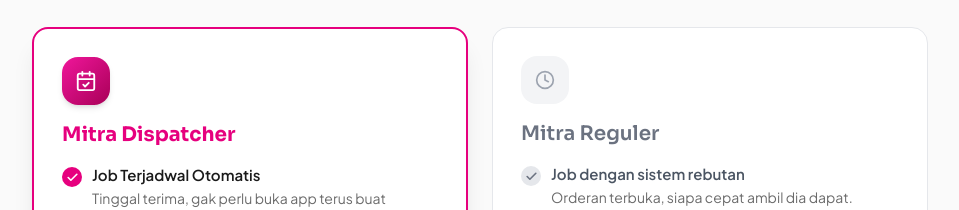
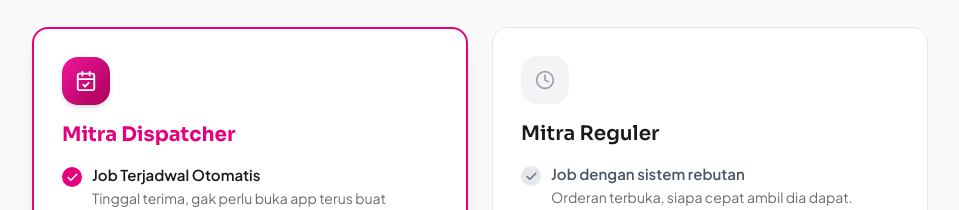
Before and after one commit to sejasaweb-app/rekrutmen-sejasa, a Next.js app: page / in a window 1280 px wide. Shown: the part 1560-1770 px from the top of the page, without its empty margins (160-1119 px from the left). Built offline with nearby package versions, Linux system fonts and the light colour scheme.

Commit message:
fix: gelapin judul Mitra Reguler biar gak kalah kontras sama isi

```diff
--- a/app/page.js
+++ b/app/page.js
@@ -252,7 +252,7 @@ export default function HomePage() {
               <div className="w-11 h-11 sm:w-12 sm:h-12 rounded-xl sm:rounded-2xl flex items-center justify-center mb-4 bg-gray-100">
                 <Clock size={20} className="text-gray-400" />
               </div>
-              <h3 className="font-display font-semibold text-lg sm:text-xl mb-4 text-gray-500">
+              <h3 className="font-display font-semibold text-lg sm:text-xl mb-4 text-ink">
                 Mitra Reguler
               </h3>
               <ul className="space-y-3.5">
```
